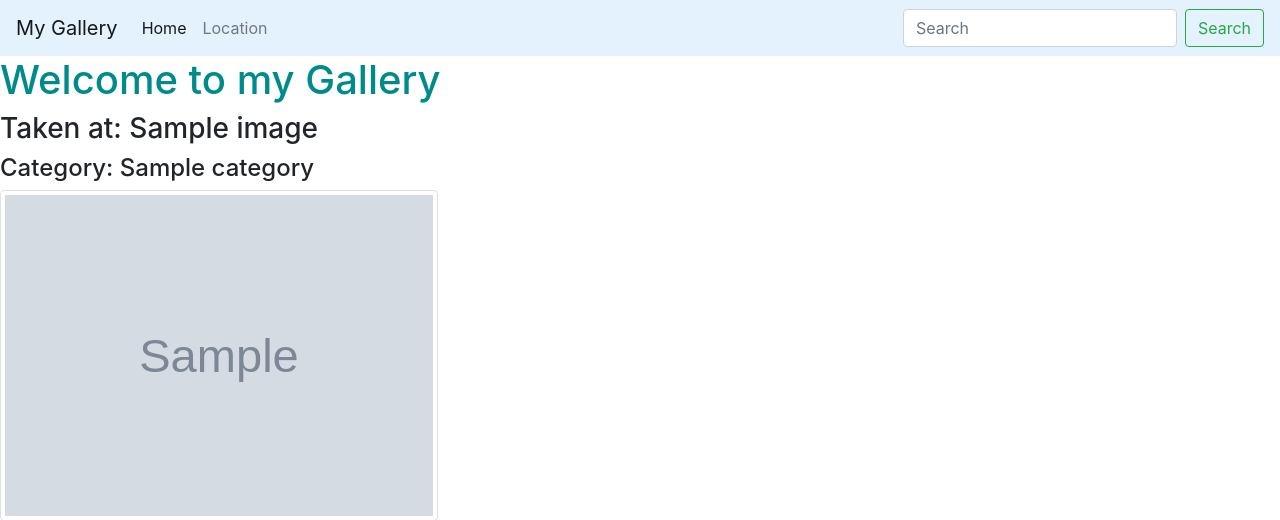
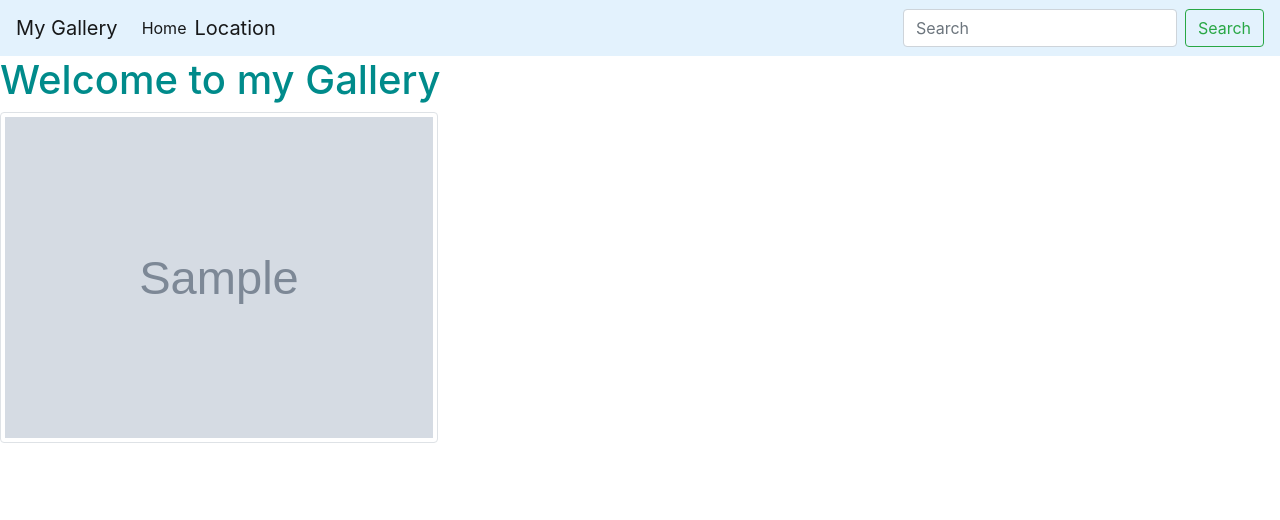
Before and after one commit to ClarisseU/my-gallery, a Django app: template photos/templates/welcome.html in a window 1280 px wide. Shown: the top 520 px of the page. Run offline with Django 3.2, Linux system fonts and the light colour scheme; the template is opened without the code that fills it: most values are stand-ins (such as "Sample title", 1, 10 or a date in 2020); grey boxes marked "Sample" are stand-in pictures; some libraries are stand-ins or nearby versions.

Commit message:
add some changes

```diff
--- a/photos/templates/all-photos/base.html
+++ b/photos/templates/all-photos/base.html
@@ -9,6 +9,49 @@
     <title> My Gallery </title>
     {% endif %} {% block styles %} {% bootstrap_css %}
     <link rel="stylesheet" href="{% static 'css/base.css' %}"> {% endblock %}
+    <style>
+        dropbtn {
+            background-color: #4CAF50;
+            color: white;
+            padding: 16px;
+            font-size: 16px;
+            border: none;
+        }
+
+        .dropdown {
+            position: relative;
+            display: inline-block;
+        }
+
+        .dropdown-content {
+            display: none;
+            position: absolute;
+            background-color: #f1f1f1;
+            min-width: 160px;
+            box-shadow: 0px 8px 16px 0px rgba(0, 0, 0, 0.2);
+            z-index: 1;
+        }
+
+        .dropdown-content a {
+            color: black;
+            padding: 12px 16px;
+            text-decoration: none;
+            display: block;
+        }
+
+        .dropdown-content a:hover {
+            background-color: #ddd;
+        }
+
+        .dropdown:hover .dropdown-content {
+            display: block;
+        }
+
+        .dropdown:hover .dropbtn {
+            background-color: #3e8e41;
+        }
+    </style>
+
 </head>
 
 <body>
--- a/photos/templates/all-photos/search.html
+++ b/photos/templates/all-photos/search.html
@@ -15,9 +15,9 @@
         {% if images %} {% for images in images %}
         <div class="col-sm-6 col-md-3">
             <h1>{{images.category}}</h1>
-            <ol>
+            <ul>
                 <li><img src="{{images.image.url}}" class="img-responsive"></li>
-            </ol>
+            </ul>
         </div>
         {% endfor %} {% endif %}
     </div>
--- a/photos/templates/navbar.html
+++ b/photos/templates/navbar.html
@@ -6,14 +6,21 @@
         <a class="navbar-brand" href="{% url 'welcome' %}">My Gallery</a>
         <ul class="navbar-nav mr-auto mt-2 mt-lg-0">
             <li class="nav-item active">
-                <a class="nav-link" href="">Home <span class="sr-only">(current)</span></a>
+                <a class="nav-link" href="{% url 'welcome' %}">Home <span class="sr-only">(current)</span></a>
             </li>
             <li class="nav-item">
-                <a class="nav-link" href="{% url 'location' location='kacyiru' %}">Location</a>
-
+                <div class="dropdown">
+                    <a class="navbar-brand">Location<i class="fa fa-caret-down"></i></a>
+                    <div class="dropdown-content">
+                        <a href="{% url 'location' location='kacyiru' %}">Kacyiru</a>
+                        <a href="{% url 'location' location='kimironko' %}">Kimironko</a>
+                        <a href="{% url 'location' location='Home' %}">Home</a>
+                    </div>
+                </div>
             </li>
         </ul>
         <form class="form-inline my-2 my-lg-0" role="search" action="{% url 'search_results' %}">
+
             <input class="form-control mr-sm-2" type="search" placeholder="Search" name="image" aria-label="Search">
             <button class="btn btn-outline-success my-2 my-sm-0" type="submit">
                 <i class="glyphicon glyphicon-search"></i>Search</button>
--- a/photos/templates/welcome.html
+++ b/photos/templates/welcome.html
@@ -8,23 +8,25 @@
 
     <div class='col-xs-6 col-sm-6 col-md-6 col-lg-6'>
 
-        <h3>Taken at: {{im.nameloc}}</h3>
-        <h4>Category: {{im.category}}</h4>
         <img src="{{im.image.url}}" class="img-thumbnail " alt="Image" data-toggle="modal" data-target="#{{im.id}}">
     </div>
 
     <!-- Modal -->
-    <div class="modal fade" id="{{im.id}}" tabindex="-1" role="dialog" aria-labelledby="exampleModalScrollableTitle" aria-hidden="true">
-        <div class="modal-dialog modal-dialog-scrollable" role="document">
+    <div class="modal fade" id="{{im.id}}" tabindex="-1" role="dialog" aria-labelledby="exampleModalCenterTitle" aria-hidden="true">
+        <div class="modal-dialog modal-dialog-centered" role="document">
             <div class="modal-content">
                 <div class="modal-header">
-                    <h5 class="modal-title" id="exampleModalScrollableTitle">{{im.img_name}}</h5>
+                    <h5 class="modal-title" id="exampleModalCenterTitle"></h5>
                     <button type="button" class="close" data-dismiss="modal" aria-label="Close">
                 <span aria-hidden="true">&times;</span>
               </button>
 
                     <div class="modal-body">
                         <img src="{{im.image.url}}" class="img-thumbnail " alt="Image">
+                        <p>{{im.img_name}}</p>
+                        <p>{{im.img_description}}</p>
+                        <p>Taken at: {{im.nameloc}}</p>
+                        <p>Category: {{im.category}}</p>
                     </div>
 
 
--- a/static/css/base.css
+++ b/static/css/base.css
@@ -7,11 +7,43 @@ img {
     height: 65%;
 }
 
-.dropdown:hover>.dropdown-menu {
+.dropbtn {
+    background-color: #4CAF50;
+    color: white;
+    padding: 16px;
+    font-size: 16px;
+    border: none;
+}
+
+.dropdown {
+    position: relative;
+    display: inline-block;
+}
+
+.dropdown-content {
+    display: none;
+    position: absolute;
+    background-color: #f1f1f1;
+    min-width: 160px;
+    box-shadow: 0px 8px 16px 0px rgba(0, 0, 0, 0.2);
+    z-index: 1;
+}
+
+.dropdown-content a {
+    color: black;
+    padding: 12px 16px;
+    text-decoration: none;
     display: block;
 }
 
-.dropdown>.dropdown-toggle:active {
-    /*Without this, clicking will make it sticky*/
-    pointer-events: none;
+.dropdown-content a:hover {
+    background-color: #ddd;
 }
+
+.dropdown:hover .dropdown-content {
+    display: block;
+}
+
+.dropdown:hover .dropbtn {
+    background-color: #3e8e41;
+}
```
Also changed, not shown: static/js/script.js (deleted, +0 -8 lines).
